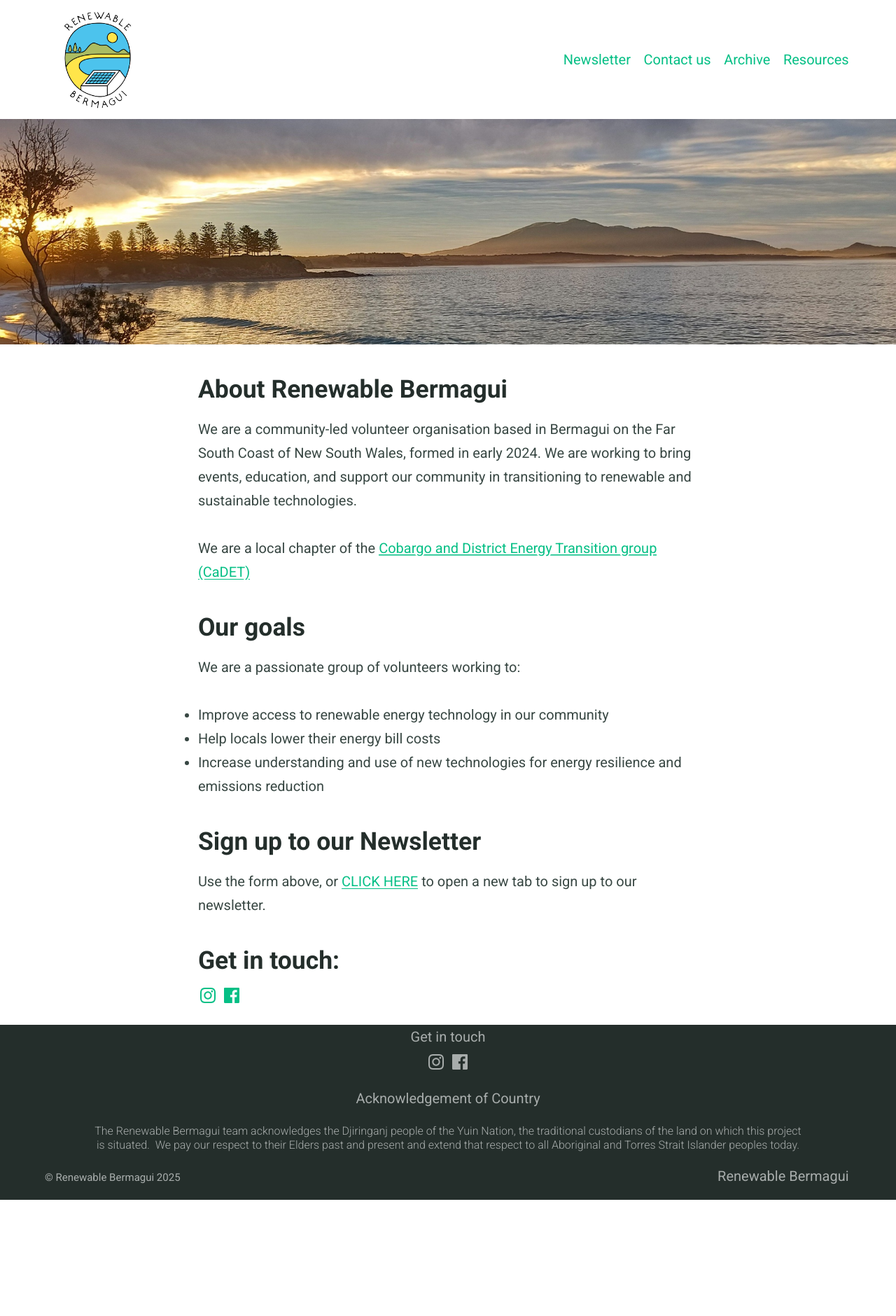
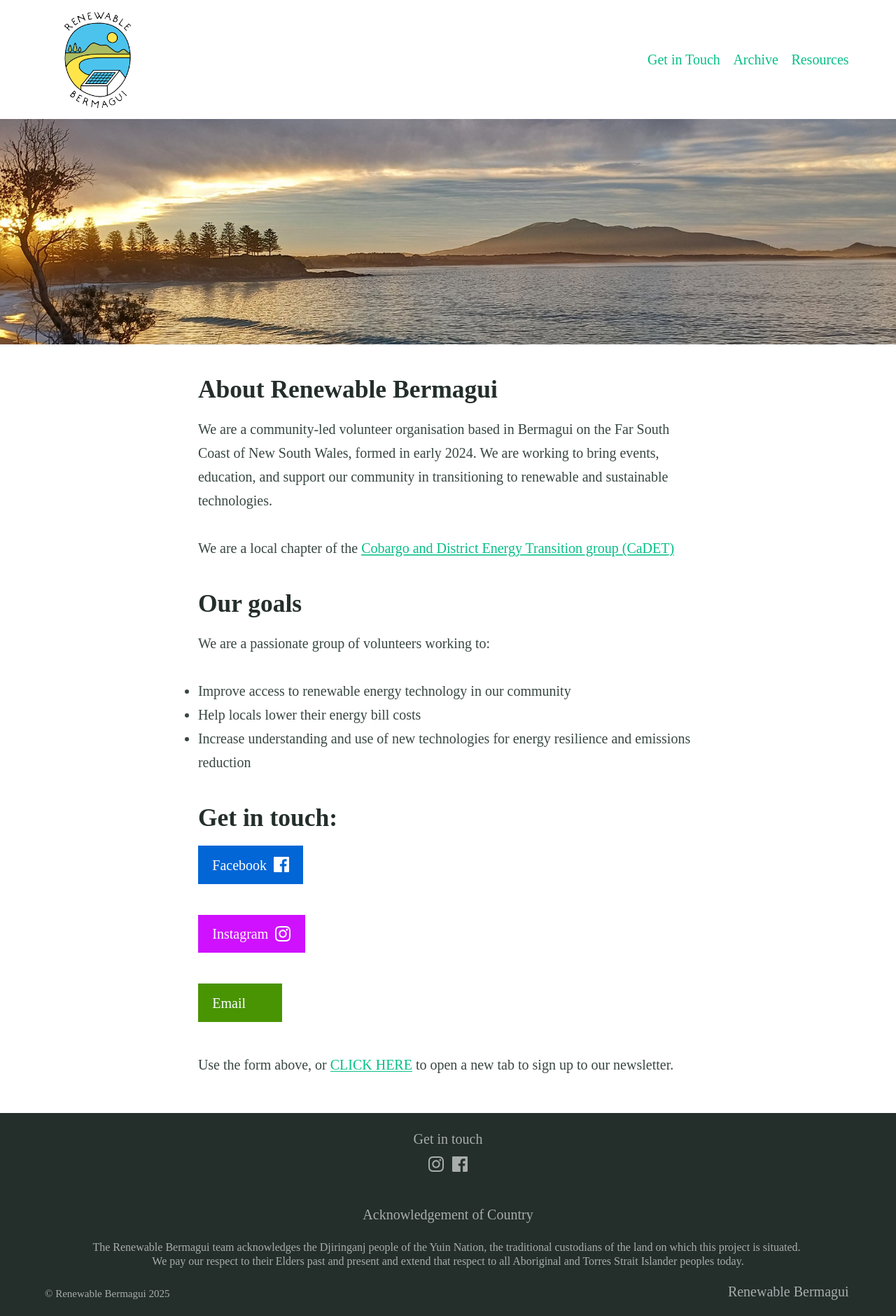
Before and after one commit to renewablebermagui/renewablebermagui.github.io, a Jekyll site: the page built from index.md, in a window 1280 px wide. Shown: the whole page at 70% size. Built offline with Jekyll 4.4.1, drawn with Linux system fonts in a browser that asks for light colours; some web fonts are replaced; our own code applies the rules of GitHub Pages for plain Markdown files; before the commit the page ends 1714 px from its top, so only the background shows below that.

Commit message:
socials buttons

```diff
--- a/_config.yml
+++ b/_config.yml
@@ -9,9 +9,7 @@ timezone: Australia/Melbourne
 logo: "/assets/logos/RBlogo_colour.png" # Site logo, also used in jekyll-seo-tag
 
 navigation_header:
-- title: Newsletter
-  url: /#sign-up-to-our-newsletter
-- title: Contact us
+- title: Get in Touch
   url: /#get-in-touch
 - title: Archive
   url: /archive
@@ -47,3 +45,4 @@ fonts:
     - https://fonts.gstatic.com
   font_urls:
     - https://fonts.googleapis.com/css2?family=Roboto:ital,wght@0,100..900;1,100..900&display=swap
+    - https://fonts.googleapis.com/css2?family=Bitcount+Prop+Single:wght@100..900&family=Roboto:ital,wght@0,100..900;1,100..900&display=swap
--- a/_sass/_settings.scss
+++ b/_sass/_settings.scss
@@ -15,7 +15,7 @@ $white: #ffffff !default;
 
 // Typography
 $bodytype: (
-  font-family: "Roboto, serif",
+  font-family: "Bitcount Prop Single, serif",
   regular: 400,
   bold: 700,
   italic: italic,
@@ -23,7 +23,7 @@ $bodytype: (
 ) !default;
 
 $headingtype: (
-  font-family: '"Roboto", serif',
+  font-family: '"Bitcount Prop Single", serif',
   regular: 400,
   bold: 700,
   cap-height: 0.75
--- a/_sass/_theme.scss
+++ b/_sass/_theme.scss
@@ -59,6 +59,8 @@ body {
   align-items: center;
   flex-direction: column;
   justify-content: center;
+  padding-top: 20px;
+  padding-bottom: 20px;
 
   nav {
     text-align: center;
--- a/index.md
+++ b/index.md
@@ -16,11 +16,11 @@ We are a passionate group of volunteers working to:
 * Help locals lower their energy bill costs
 * Increase understanding and use of new technologies for energy resilience and emissions reduction
 
-## Sign up to our Newsletter
+## Get in touch:
+
+{% include button.html text="Facebook" icon="facebook" link="https://facebook.com/renewablebermagui" color="#0366d6" %}
+{% include button.html text="Instagram" icon="instagram" link="https://facebook.com/renewablebermagui" color="#cf11ffff" %}
+{% include button.html text="Email" icon="mail" link="mailto:hello@renewableberamgui.org" color="#499403ff" %}
 
 <div style="text-align: left" class="sender-form-field" data-sender-form-id="egvljd"></div>
 Use the form above, or [CLICK HERE](https://stats.sender.net/forms/egvljd/view){:target="_blank"} to open a new tab to sign up to our newsletter.
-
-## Get in touch:
-
-{% include nav-social.html %}
```
